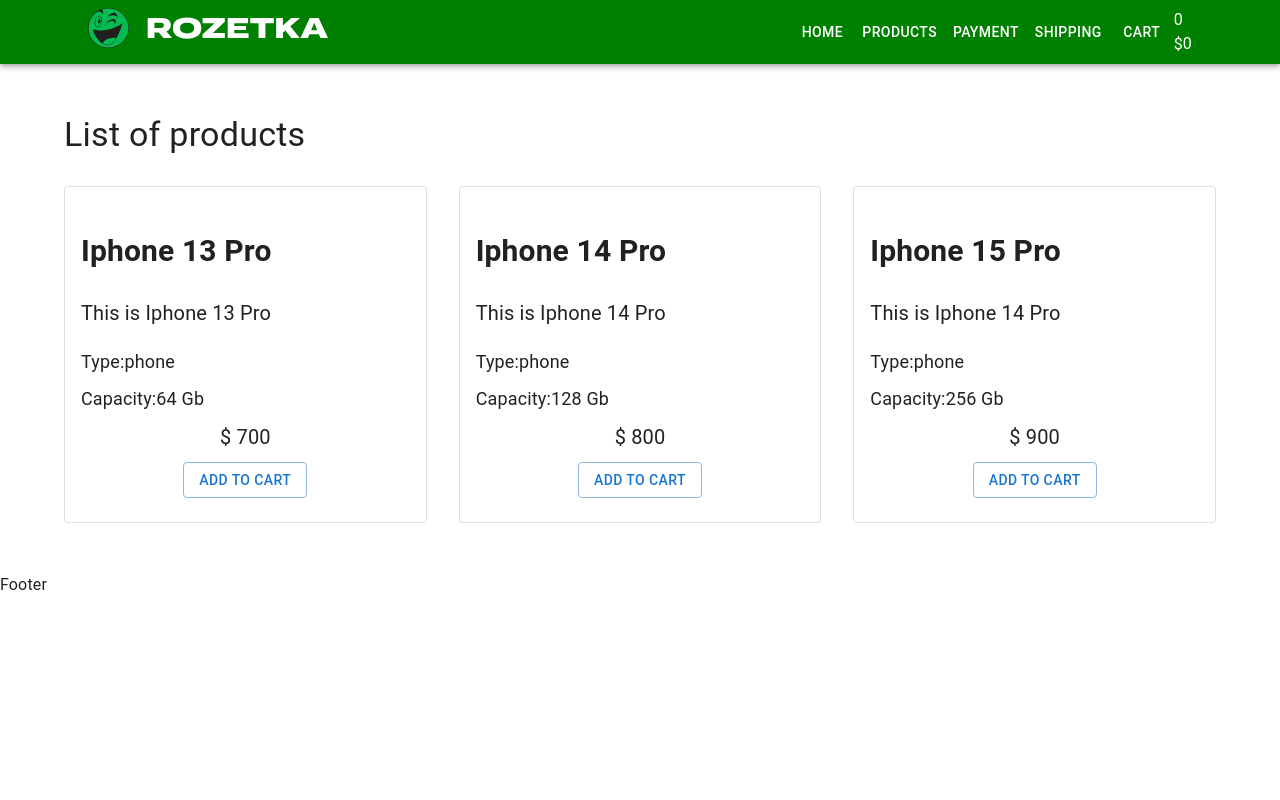
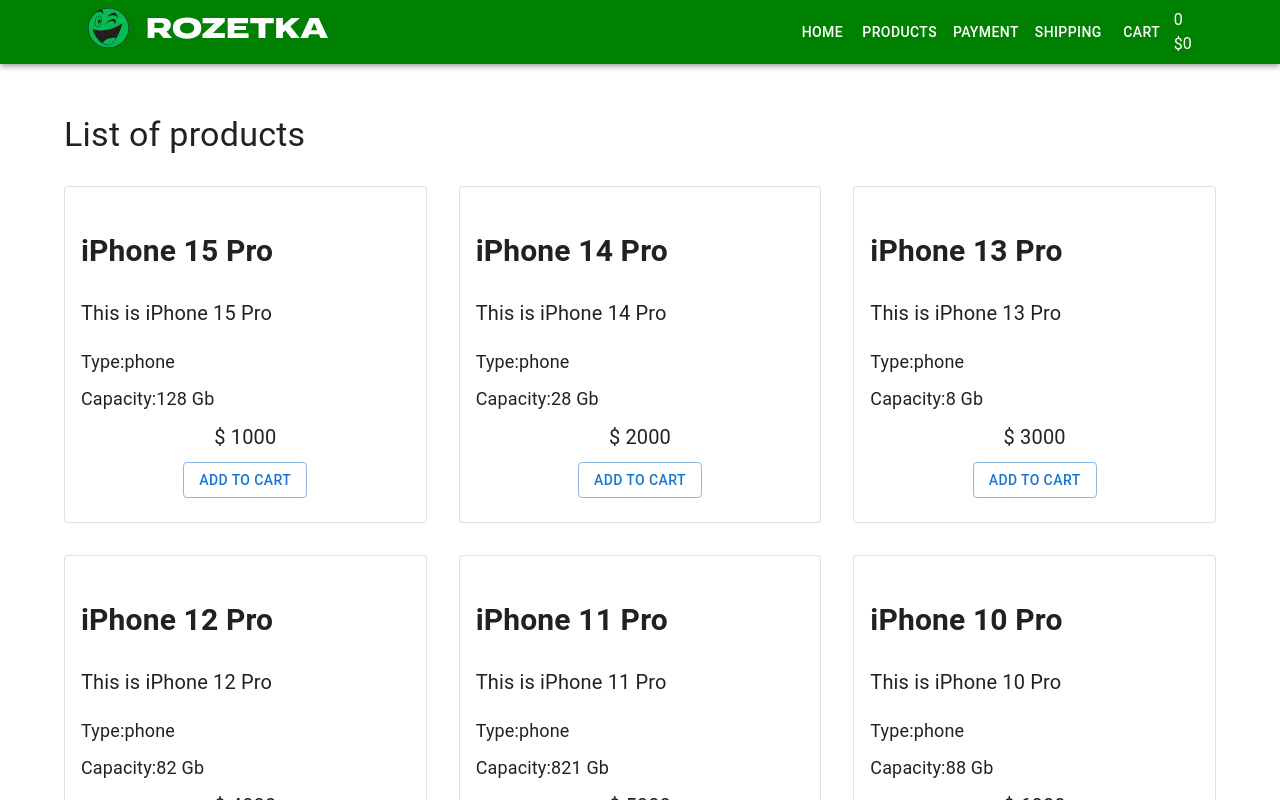
Before and after one commit to DimaPelehov/React-25-09, a React (Create React App) app: page / in a window 1280 px wide. Shown: the top 800 px of the page. Built offline with nearby package versions, Linux system fonts and the light colour scheme.

Commit message:
створили масив для спрощення додавання нових карток товарів

```diff
--- a/src/components/Products/ProductList.tsx
+++ b/src/components/Products/ProductList.tsx
@@ -1,5 +1,7 @@
 import { Grid, Typography } from '@mui/material'
 import ProductListItem from './ProductListItem'
+import { productsArray } from 'utils/productsArray'
+// застосовуємо іменований export для productsArray
 
 type Props = {}
 
@@ -14,7 +16,22 @@
                 List of products
             </Typography>
             <Grid container spacing={4}>
-                <Grid item xs={12} sm={6} md={4}>
+                {/* ===========Варіант 1-застосувати масив============= */}
+                {productsArray.map(
+                    ({ id, title, description, capacity, type, price }) => (
+                        <Grid item xs={12} sm={6} md={4} key={id}>
+                            <ProductListItem
+                                title={title}
+                                description={description}
+                                type={type}
+                                capacity={capacity}
+                                price={price}
+                            />
+                        </Grid>
+                    )
+                )}
+                {/* ===========Варіант 2- заповнення карток вручну========== */}
+                {/* <Grid item xs={12} sm={6} md={4}>
                     <ProductListItem
                         title="Iphone 13 Pro"
                         description="This is Iphone 13 Pro"
@@ -40,7 +57,7 @@
                         capacity={256}
                         price={900}
                     />
-                </Grid>
+                </Grid> */}
             </Grid>
         </>
     )
--- /dev/null
+++ b/src/utils/productsArray.ts
@@ -0,0 +1,55 @@
+export type Product={
+    id:number
+    title: string
+    description: string
+    type?: string
+    capacity: number
+    price: number
+}
+// ми описали тип одного продукту
+
+
+export const productsArray:Product[]=[{
+    // тут ми показуємо, що productsArray це масив з Product
+    id:1,
+    title: 'iPhone 15 Pro',
+    description: 'This is iPhone 15 Pro',
+    type: 'phone',
+    capacity: 128,
+    price: 1000,
+},{
+    id:2,
+    title: 'iPhone 14 Pro',
+    description: 'This is iPhone 14 Pro',
+    type: 'phone',
+    capacity: 28,
+    price: 2000,
+},{
+    id:3,
+    title: 'iPhone 13 Pro',
+    description: 'This is iPhone 13 Pro',
+    type: 'phone',
+    capacity: 8,
+    price: 3000,
+},{
+    id:4,
+    title: 'iPhone 12 Pro',
+    description: 'This is iPhone 12 Pro',
+    type: 'phone',
+    capacity: 82,
+    price: 4000,
+},{
+    id:5,
+    title: 'iPhone 11 Pro',
+    description: 'This is iPhone 11 Pro',
+    type: 'phone',
+    capacity: 821,
+    price: 5000,
+},{
+    id:6,
+    title: 'iPhone 10 Pro',
+    description: 'This is iPhone 10 Pro',
+    type: 'phone',
+    capacity: 88,
+    price: 6000,
+}]
```
